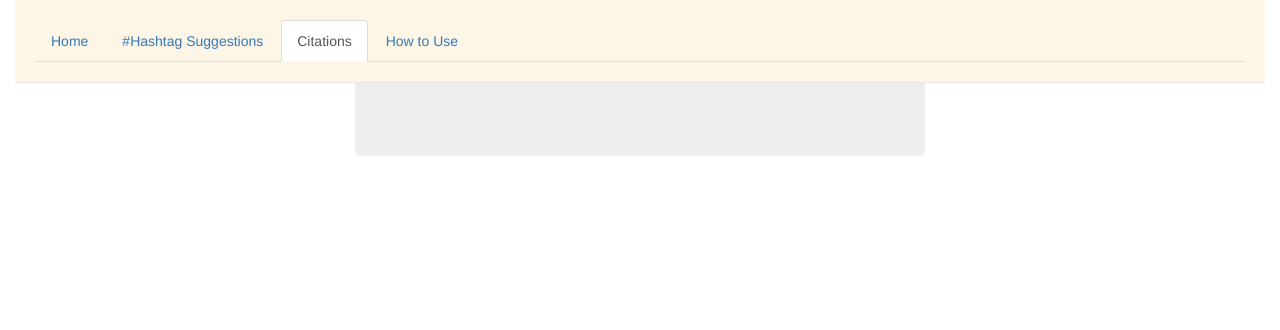
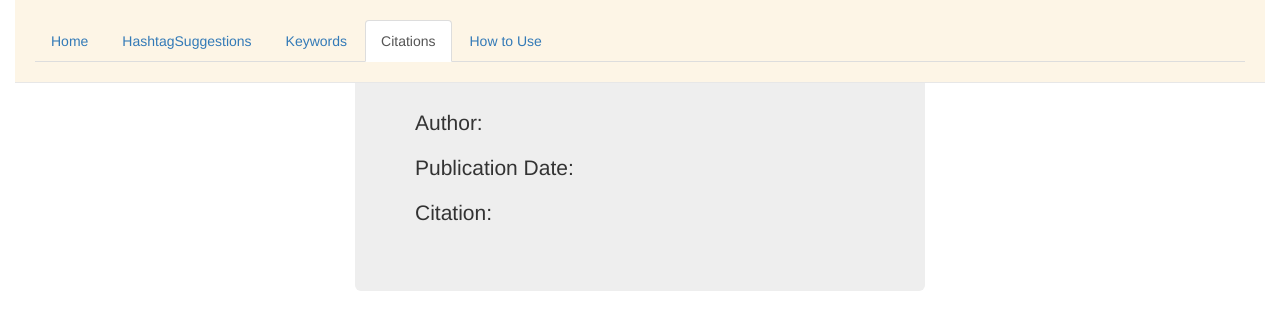
Before and after one commit to nikhilusa1/chrome-extension, a browser extension: page citations.html in a window 1280 px wide. Drawn offline with nearby package versions, Linux system fonts and the light colour scheme.

Commit message:
Update citations.html

```diff
--- a/citations.html
+++ b/citations.html
@@ -11,19 +11,20 @@
 			<div class="navbar navbar-default navbar-fixed-top">
 				<ul class="nav nav-tabs">
 					<li id="home" class="active"><a href="popup.html">Home</a></li>
-					<li id="tag"><a href="hashtag.html">#Hashtag Suggestions</a></li>
+					<li id="tag"><a href="hashtag.html">HashtagSuggestions</a></li>
+					<li id="keywords"><a href="keywords.html">Keywords</a></li>
 					<li id="cite"><a href="citations.html">Citations</a></li>
 					<li id="how"><a href="howto.html">How to Use</a></li>
 				</ul>
 			</div>
 			<br><br>
 		<br>
-		<div class="inputs">
 
-		</div>
 		<div class="ng-cloak">
 			<div ng-controller="CitationController" id="citation_container">
-
+				<p>Author: {{author}}</p>
+				<p>Publication Date: {{pub_date}}</p>
+				<p>Citation: {{cite}}</p>
 			</div>
 		</div>
 	</div>
```
